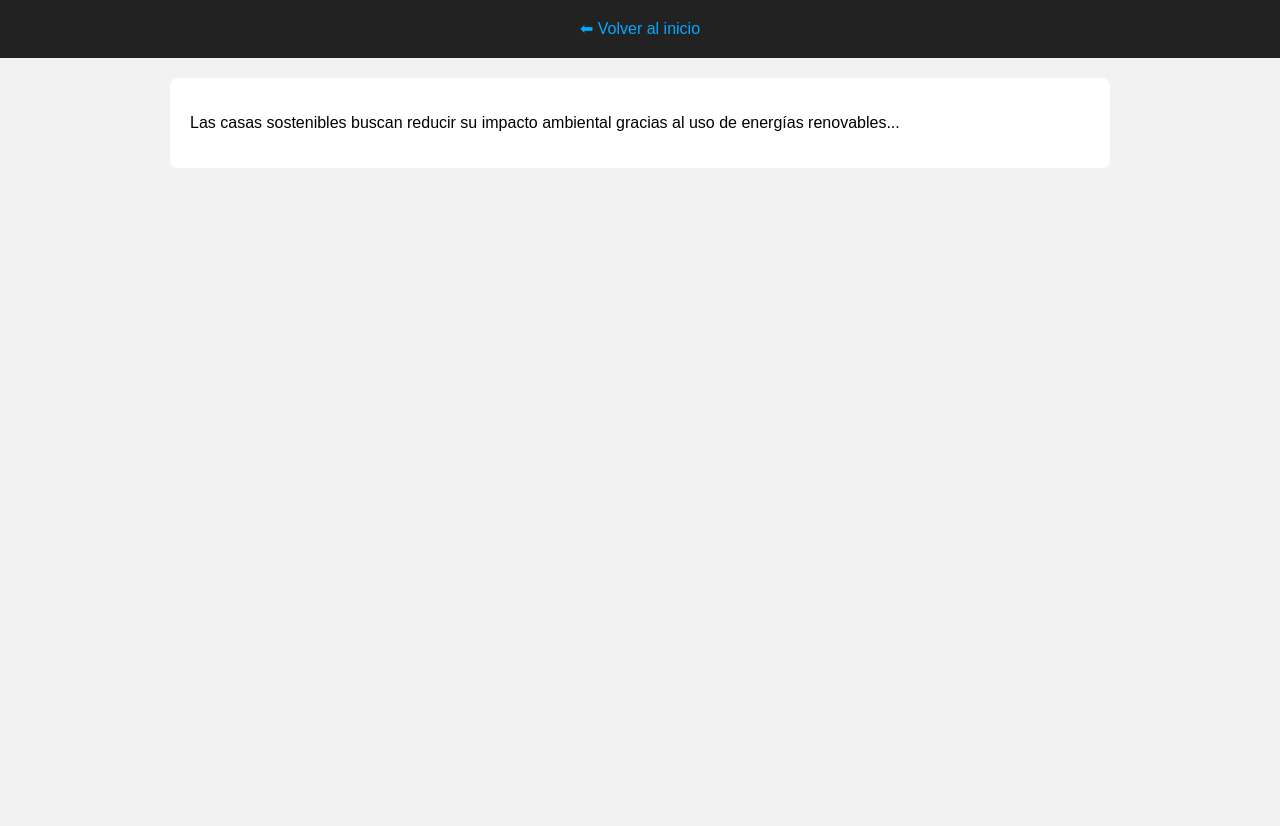
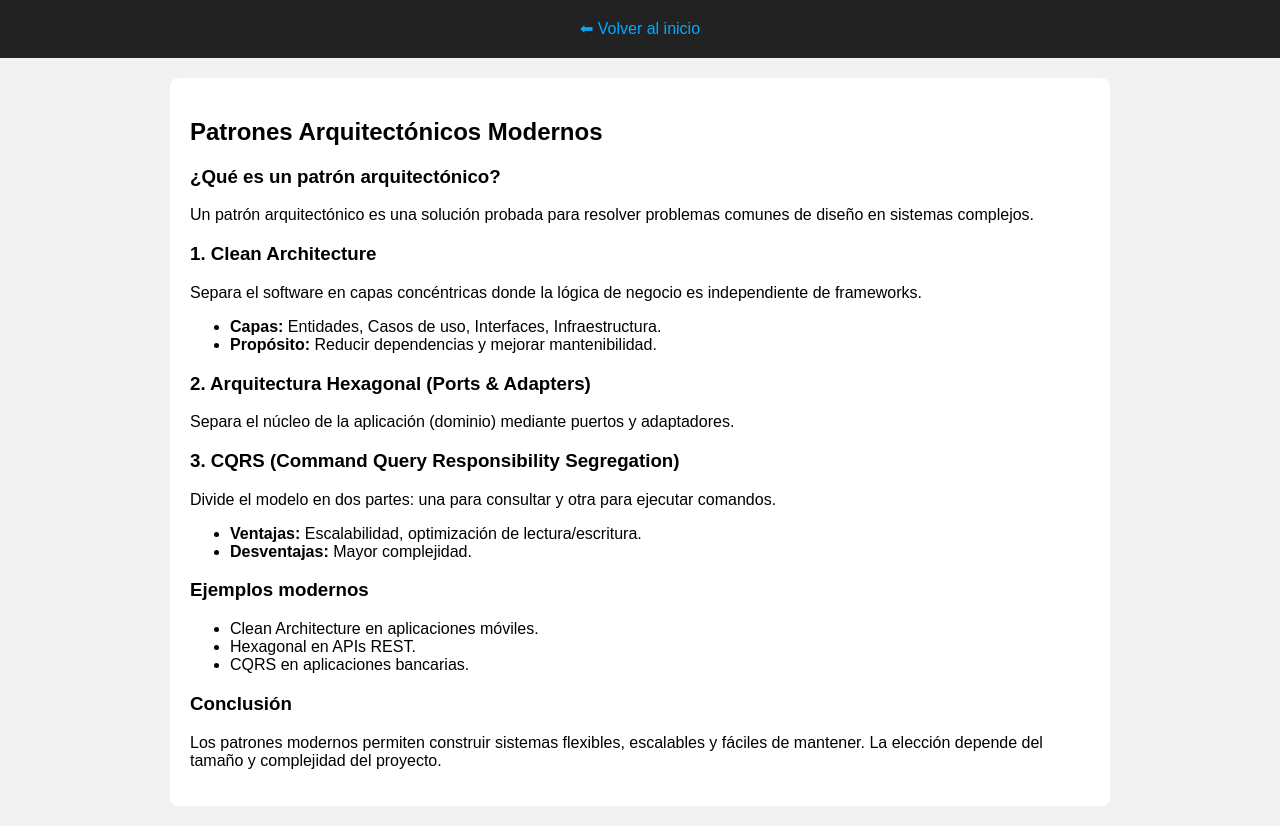
Before and after one commit to buitragoalejandro813-cmyk/blog-arquitectura, a plain HTML site: page post/post3.html in a window 1280 px wide. Shown: the part 81-907 px from the top of the page. Before the commit the page ends 800 px from the top, so only its background shows below. Drawn offline with Linux system fonts and the light colour scheme.

Commit message:
Expand post3.html with architectural patterns content
Added architectural patterns section with detailed explanations and examples.

```diff
--- a/post/post3.html
+++ b/post/post3.html
@@ -13,9 +13,41 @@
         <a class="volver" href="../index.html">⬅ Volver al inicio</a>
     </header>
 
-    <main>
-        <p>Las casas sostenibles buscan reducir su impacto ambiental gracias al uso de energías renovables...</p>
-    </main>
+   <main>
+    <h2>Patrones Arquitectónicos Modernos</h2>
+
+    <h3>¿Qué es un patrón arquitectónico?</h3>
+    <p>Un patrón arquitectónico es una solución probada para resolver problemas comunes de diseño en sistemas complejos.</p>
+
+    <h3>1. Clean Architecture</h3>
+    <p>Separa el software en capas concéntricas donde la lógica de negocio es independiente de frameworks.</p>
+    <ul>
+        <li><strong>Capas:</strong> Entidades, Casos de uso, Interfaces, Infraestructura.</li>
+        <li><strong>Propósito:</strong> Reducir dependencias y mejorar mantenibilidad.</li>
+    </ul>
+
+    <h3>2. Arquitectura Hexagonal (Ports & Adapters)</h3>
+    <p>Separa el núcleo de la aplicación (dominio) mediante puertos y adaptadores.</p>
+
+    <h3>3. CQRS (Command Query Responsibility Segregation)</h3>
+    <p>Divide el modelo en dos partes: una para consultar y otra para ejecutar comandos.</p>
+    <ul>
+        <li><strong>Ventajas:</strong> Escalabilidad, optimización de lectura/escritura.</li>
+        <li><strong>Desventajas:</strong> Mayor complejidad.</li>
+    </ul>
+
+    <h3>Ejemplos modernos</h3>
+    <ul>
+        <li>Clean Architecture en aplicaciones móviles.</li>
+        <li>Hexagonal en APIs REST.</li>
+        <li>CQRS en aplicaciones bancarias.</li>
+    </ul>
+
+    <h3>Conclusión</h3>
+    <p>Los patrones modernos permiten construir sistemas flexibles, escalables y fáciles de mantener. La elección depende del tamaño y complejidad del proyecto.</p>
+</main>
+
 
 </body>
+
 </html>
```
